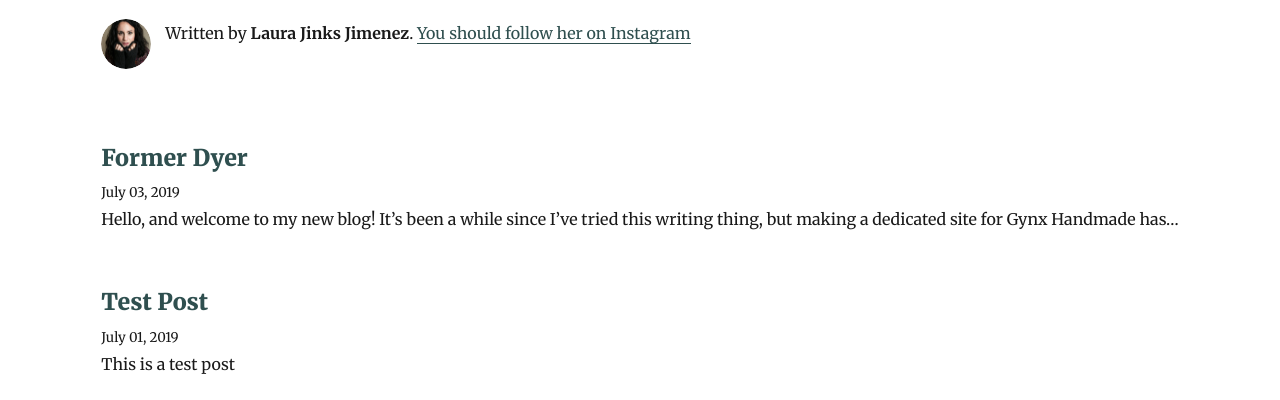
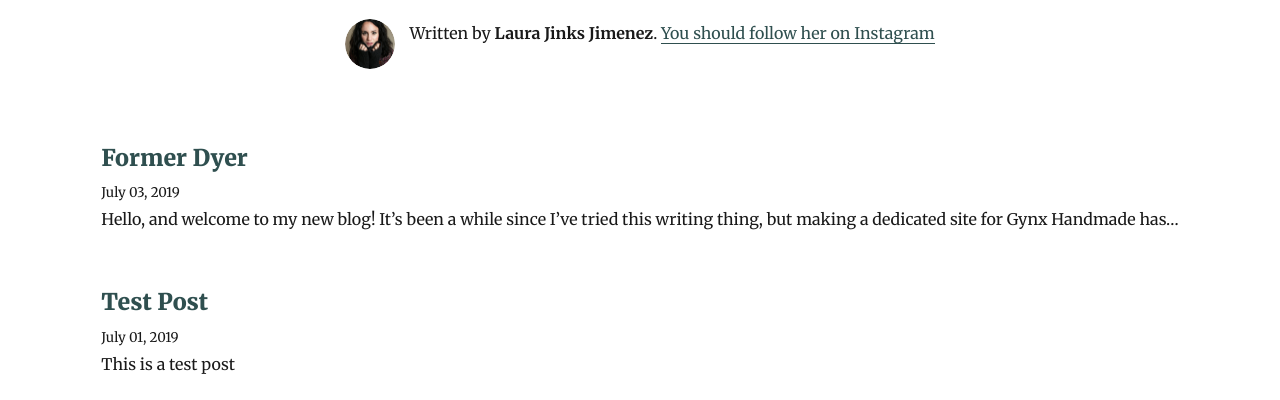
Before and after one commit to laurajinks/gynx-handmade, a Gatsby site: page / in a window 1280 px wide. Shown: the part 97-497 px from the top of the page. Built offline with nearby package versions, Linux system fonts and the light colour scheme; Gatsby itself is replaced by a stand-in of ours; some packages are replaced by stand-ins of ours.

Commit message:
bio styling

```diff
--- a/src/components/bio.js
+++ b/src/components/bio.js
@@ -37,7 +37,8 @@ const Bio = () => {
     <div
       style={{
         display: `flex`,
-        marginBottom: rhythm(2.5),
+        justifyContent: 'center',
+        marginBottom: rhythm(2.5)
       }}
     >
       <Image
```
